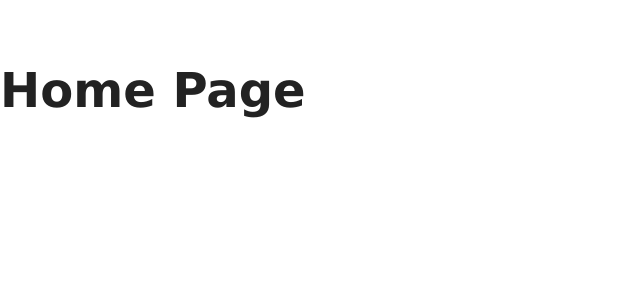
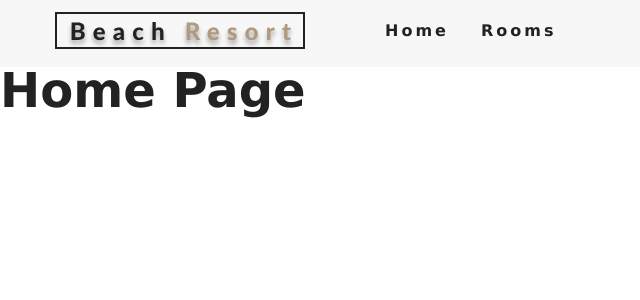
Before and after one commit to Lekkyjay/hotel-resort, a React (Create React App) app: page / in a window 1280 px wide. Shown: the top 300 px of the page, without its empty margins (0-640 px from the left). Built offline with nearby package versions, Linux system fonts and the light colour scheme; the HTML template or start-up script is replaced by a standard one.

Commit message:
Navbar implemented.

```diff
--- a/src/App.js
+++ b/src/App.js
@@ -1,5 +1,6 @@
 import { Route, Switch } from 'react-router';
 import './App.css';
+import Navbar from './components/Navbar';
 import Error from './pages/Error';
 import Home from './pages/Home';
 import Rooms from './pages/Rooms';
@@ -8,6 +9,7 @@
 function App() {
   return (
     <div>
+      <Navbar />
       <Switch>
         <Route exact path="/" component={Home} />
         <Route exact path="/rooms/" component={Rooms} />
--- /dev/null
+++ b/src/components/Navbar.js
@@ -0,0 +1,39 @@
+import React, { useState } from 'react'
+import { Link } from 'react-router-dom'
+import logo from '../images/logo.svg'
+import { FaAlignRight } from 'react-icons/fa'
+
+const Navbar = () => {
+  const [isOpen, setIsOpen] = useState(false)
+
+  const handleToggle = () => {
+    setIsOpen(!isOpen);
+  }
+
+  return (
+    <div>
+    <nav className="navbar">
+      <div className="nav-center">
+        <div className="nav-header">
+          <Link to="/">
+            <img src={logo} alt="Beach Resort" />
+          </Link>
+          <button type="button" className="nav-btn" onClick={handleToggle}>
+            <FaAlignRight className="nav-icon" />
+          </button>
+        </div>
+        <ul className={isOpen ? "nav-links show-nav" : "nav-links"}>
+          <li>
+            <Link to="/">Home</Link>
+          </li>
+          <li>
+            <Link to="/rooms">Rooms</Link>
+          </li>
+        </ul>
+      </div>
+    </nav>
+    </div>
+  )
+}
+
+export default Navbar
```
